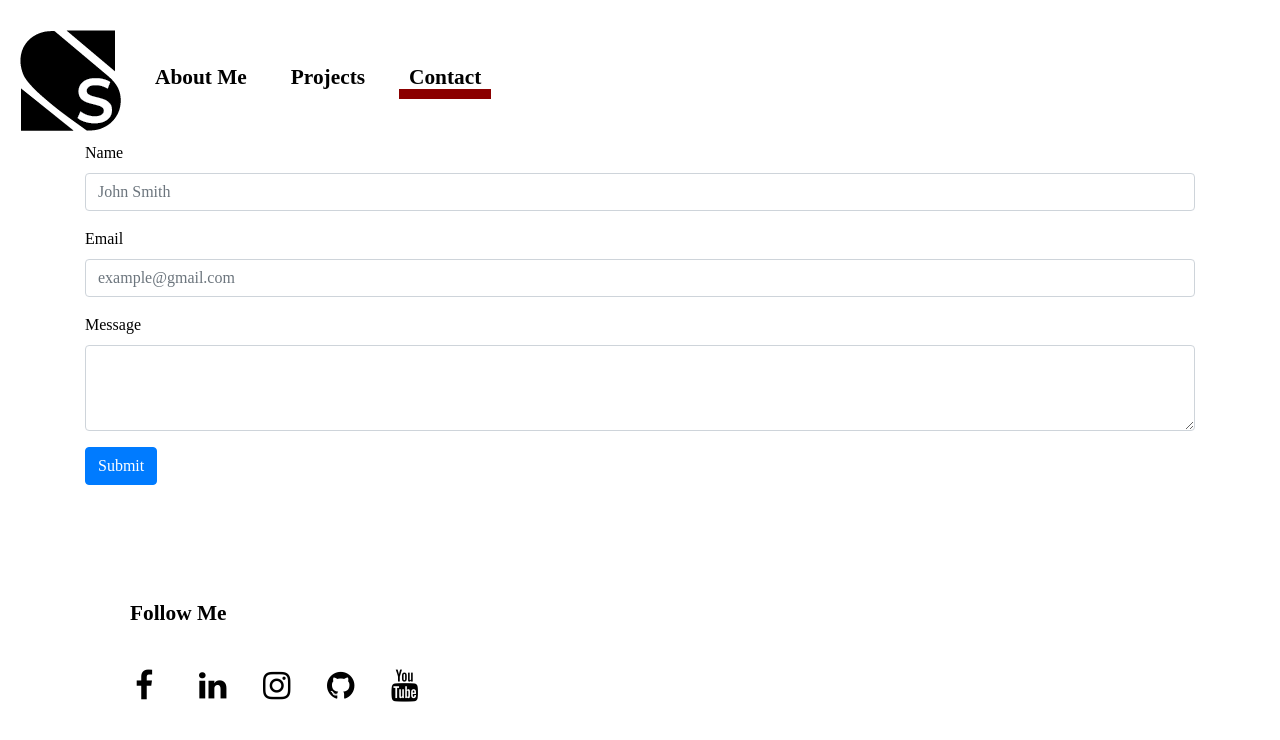
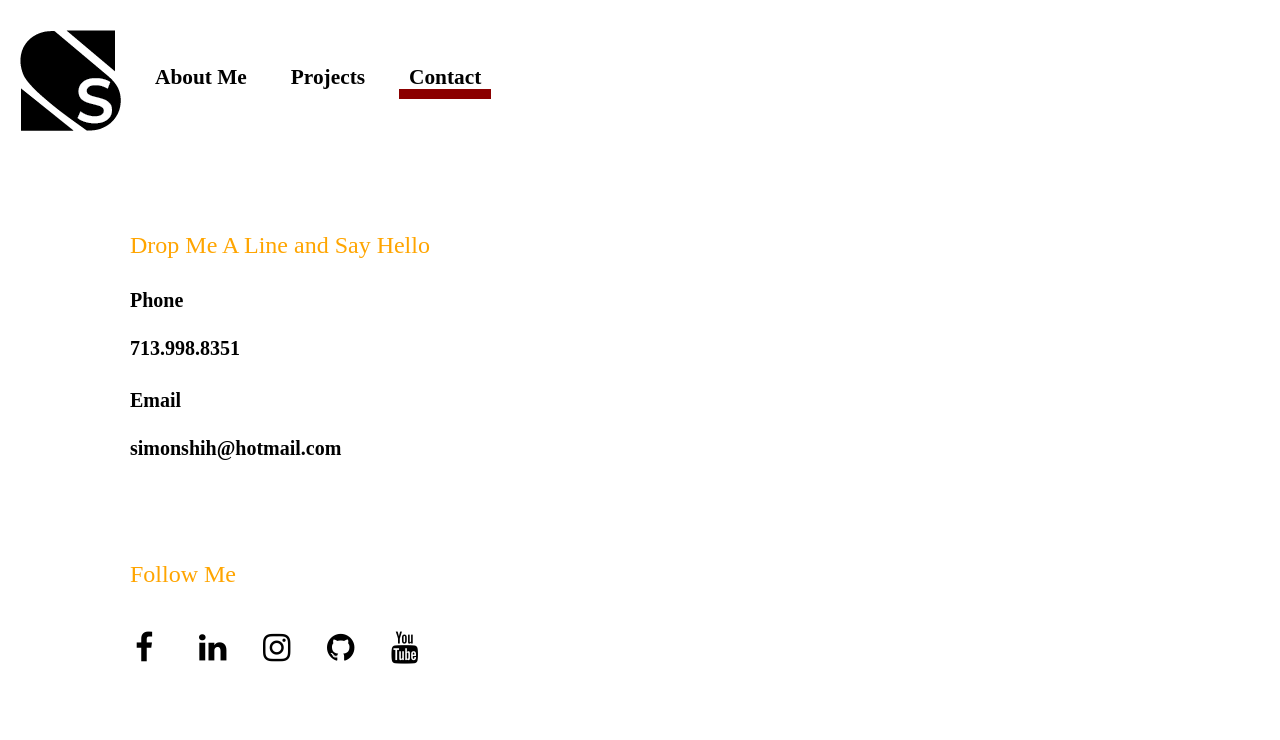
Before and after one commit to texas0418/updated-portfolio, a plain HTML site: page contact.html in a window 1280 px wide. Drawn offline with nearby package versions, Linux system fonts and the light colour scheme.

Commit message:
update portfolio with liri and updated contact page

```diff
--- a/assets/css/style-contact.css
+++ b/assets/css/style-contact.css
@@ -43,12 +43,17 @@ h2 {
   font-weight: 900;
 }
 
-h3 {
-  text-decoration: none;
-  font-size: 16pt;
-  font-weight: 900;
+h4 {
+  padding: 10px 10px;
+  margin-top: 80px;
+  margin-left: 120px;
+  color: orange;
+}
+
+h5 {
   padding: 10px 10px;
   margin-left: 120px;
+  font-weight: bold;
 }
 
 p {
--- a/contact.html
+++ b/contact.html
@@ -4,9 +4,9 @@
 <head>
         <meta charset="UTF-8" />
         <title>Simon's Portfolio Page</title>
-    <link rel="stylesheet" href="https://stackpath.bootstrapcdn.com/bootstrap/4.1.3/css/bootstrap.min.css" integrity="sha384-MCw98/SFnGE8fJT3GXwEOngsV7Zt27NXFoaoApmYm81iuXoPkFOJwJ8ERdknLPMO"
-        crossorigin="anonymous"/>
-    <link rel="stylesheet" href="assets/css/style-contact.css"/>
+        <link rel="stylesheet" href="https://stackpath.bootstrapcdn.com/bootstrap/4.1.3/css/bootstrap.min.css"
+                integrity="sha384-MCw98/SFnGE8fJT3GXwEOngsV7Zt27NXFoaoApmYm81iuXoPkFOJwJ8ERdknLPMO" crossorigin="anonymous" />
+        <link rel="stylesheet" href="assets/css/style-contact.css" />
         <script type="text/javascript" src="assets/javascript/javascript.js"></script>
         <script src="//code.jquery.com/jquery-1.11.1.min.js"></script>
         <script type="text/javascript"></script>
@@ -22,42 +22,23 @@
                 <a class="logo" id="contact" href="contact.html">Contact</a>
         </div>
 
-            <div class="container" style="background-color: white; height: 450px">
-                    <div class="row">
-                            <div class="col-12">
-                                    <div id="contact">
-                                    </div>
-
-                                    <form>
-                                            <div class="form-group">
-                                                    <label for="exampleFormControlInput1">Name</label>
-                                                    <input type="name" class="form-control" id="exampleFormControlInput1"
-                                                            placeholder="John Smith">
-                                            </div>
-                                            <div class="form-group">
-                                                    <label for="exampleFormControlInput1">Email</label>
-                                                    <input type="email" class="form-control" id="exampleFormControlInput1"
-                                                            placeholder="example@gmail.com">
-                                            </div>
-                                            <div class="form-group">
-                                                    <label for="exampleFormControlTextarea1">Message</label>
-                                                    <textarea class="form-control" id="exampleFormControlTextarea1" rows="3"></textarea>
-                                            </div>
-                                            <button type="submit" class="btn btn-primary">Submit</button>
-                                    </form>
-                            </div>
-                    </div>
-            </div>
 
 
         <div class="large-4 columns">
-                                          <h3>Follow Me</h3>
+                <h4>Drop Me A Line and Say Hello</h4>
+                <h5>Phone <br><br>
+                        713.998.8351</h5>
+                        <h5>Email <br><br>
+                        simonshih@hotmail.com</h5>
+
+                <h4>Follow Me</h4>
                 <ul class="socials">
                         <li><a href="https://www.facebook.com/groups/simonBuilds/" target="_blank"><i class="fa fa-facebook fa-2x"></i></a></li>
                         <li><a href="https://www.linkedin.com/in/simon-shih-58b35736/" target="_blank"><i class="fa fa-linkedin fa-2x"></i></a></li>
                         <li><a href="https://www.instagram.com/texas0418" target="_blank"><i class="fa fa-instagram fa-2x"></i></a></li>
                         <li><a href="https://github.com/texas0418" target="_blank"><i class="fa fa-github fa-2x"></i></a></li>
-                                            <li><a href="https://www.youtube.com/channel/UC5W9qS9zJuUkztGNfC45-_w?view_as=subscriber" target="_blank"><i class="fa fa-youtube fa-2x"></i></a></li>
+                        <li><a href="https://www.youtube.com/channel/UC5W9qS9zJuUkztGNfC45-_w?view_as=subscriber"
+                                        target="_blank"><i class="fa fa-youtube fa-2x"></i></a></li>
                 </ul>
         </div>
         </div>
```
Also changed, not shown: assets/css/style.css (+10 -0 lines), portfolio.html (+6 -0 lines), assets/images/liri_bot.jpg (added). Lines whose indentation alone changed are shown as unchanged.
